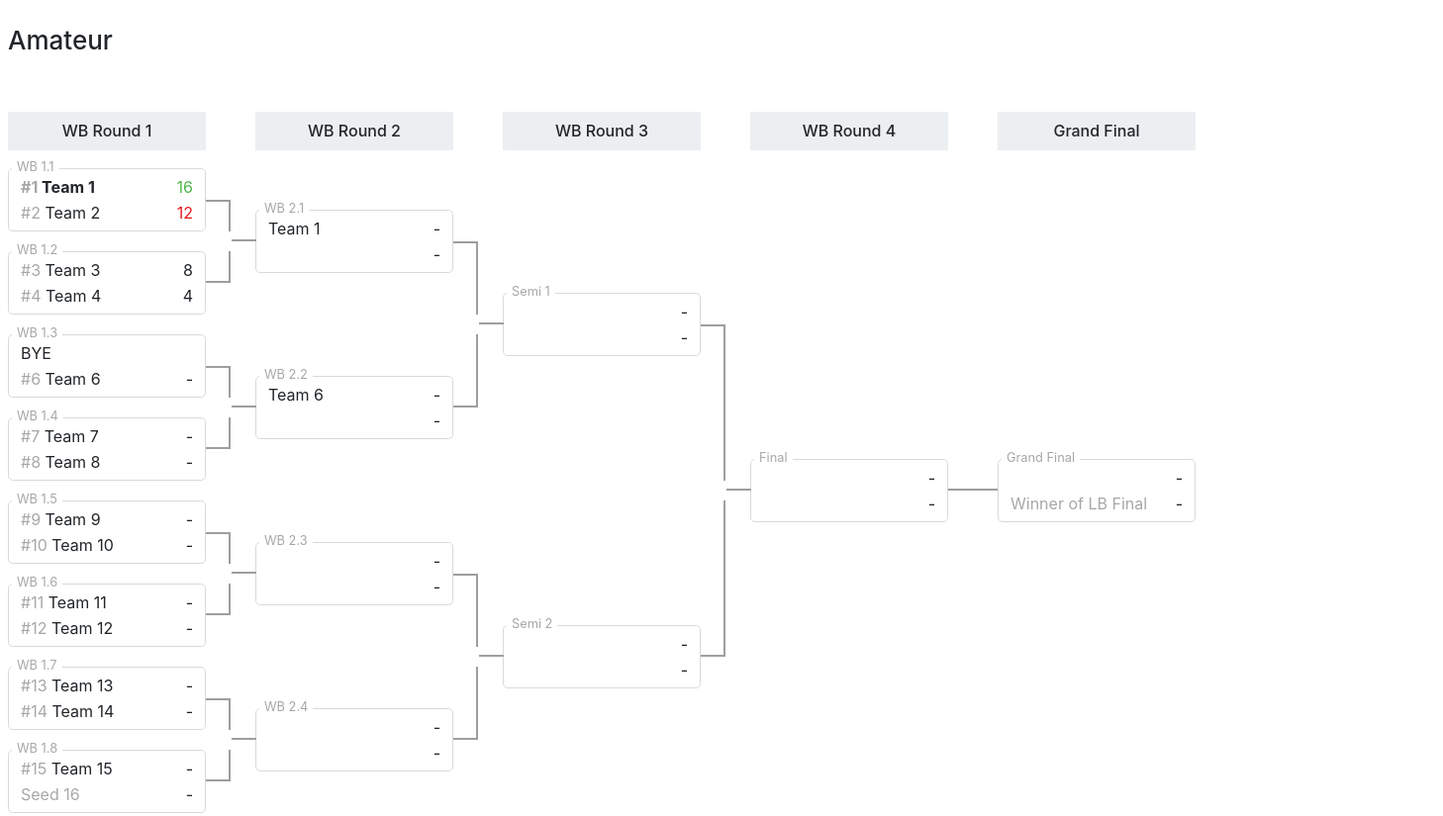
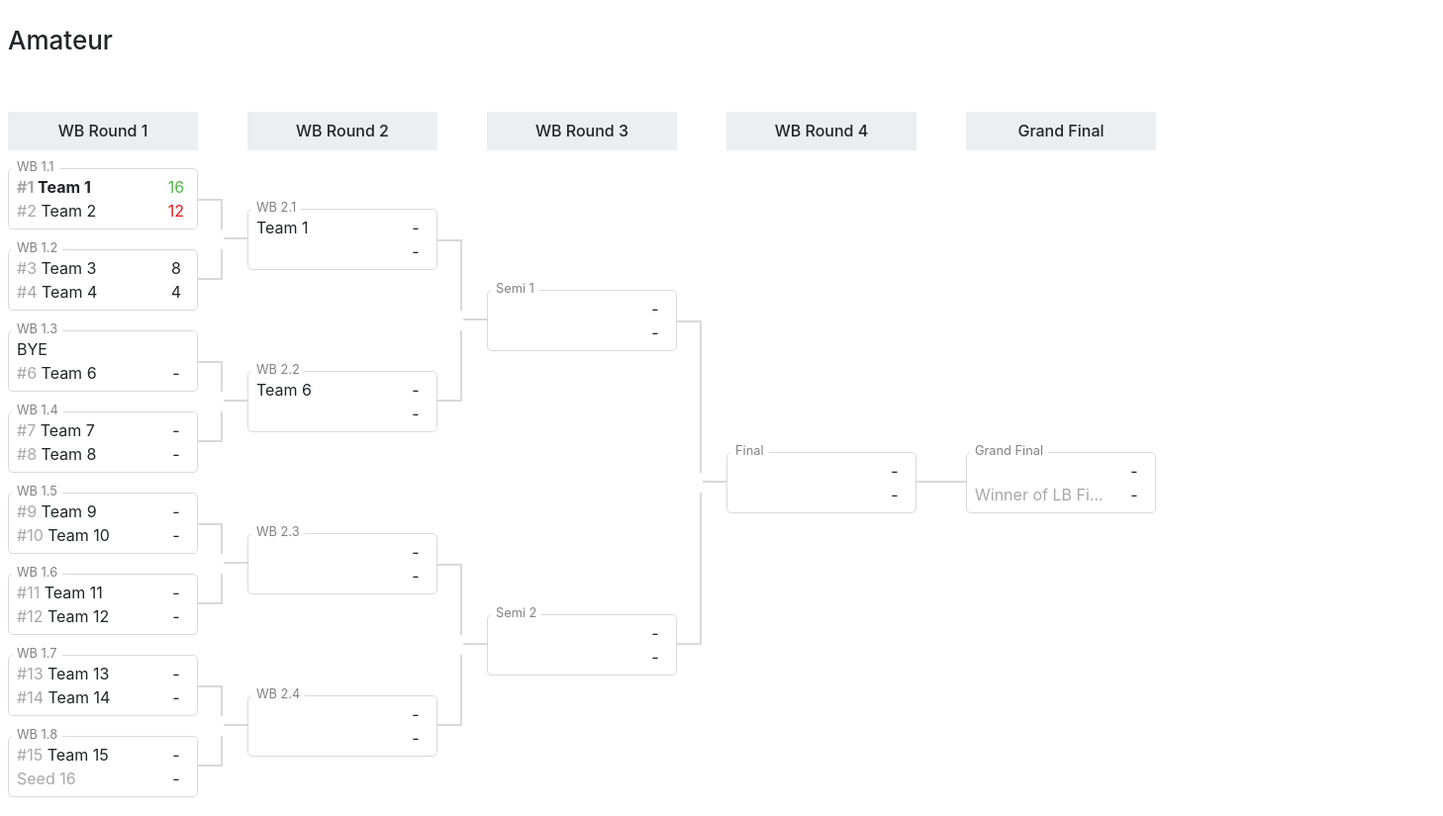
Before and after one commit to Drarig29/brackets-viewer.js, a website built with webpack: page demo/index.html in a window 1280 px wide. Shown: the top 825 px of the page at 99% size, 1458 px wide, since content can reach past the window. Built offline with nearby package versions, Linux system fonts and the light colour scheme; data requests are answered from the project's data file.

Commit message:
Some styling changes

```diff
--- a/src/style.scss
+++ b/src/style.scss
@@ -1,11 +1,9 @@
 $round-margin: 50px;
-$match-width: 200px;
+$match-width: 192px;
 
 $connector-width: $round-margin / 2;
-$connector-borders: 2px solid var(--connector-color);
+$connector-borders: 2px solid var(--border-color);
 
-$win-color: #50b649;
-$loss-color: #e61a1a;
 $match-borders: 1px solid var(--border-color);
 $match-borders-radius: 0.3rem;
 
@@ -31,14 +29,15 @@ $match-borders-radius: 0.3rem;
   user-select: none;
 
   --primary-background: #fff;
-  --secondary-background: #ddd;
+  --secondary-background: #eceff1;
   --font-color: #212529;
   --win-color: #50b649;
   --loss-color: #e61a1a;
+  --label-color: grey;
   --hint-color: #a7a7a7;
   --connector-color: #9e9e9e;
   --border-color: #d9d9d9;
-  --border-hover-color: #009dff;
+  --border-hover-color: #b6b5b5;
 }
 
 h1,
@@ -60,7 +59,7 @@ h2 {
 
 h3 {
   text-align: center;
-  background: #eceff1;
+  background: var(--secondary-background);
   font-size: 16px;
   padding: 10px;
 }
@@ -197,7 +196,7 @@ h3 {
     font-size: 0.8rem;
     background: white;
     padding: 0 5px;
-    color: var(--hint-color);
+    color: var(--label-color);
     border-radius: 3px;
   }
 
@@ -239,7 +238,7 @@ h3 {
 .team {
   display: flex;
   justify-content: space-between;
-  padding: 3px 12px;
+  padding: 2px 8px;
   background: var(--primary-background);
 
   &.hover {
@@ -281,13 +280,14 @@ h3 {
 
 .result {
   margin-left: 10px;
+  width: 15%;
   text-align: center;
 
   &.win {
-    color: $win-color;
+    color: var(--win-color);
   }
 
   &.loss {
-    color: $loss-color;
+    color: var(--loss-color);
   }
 }
```
